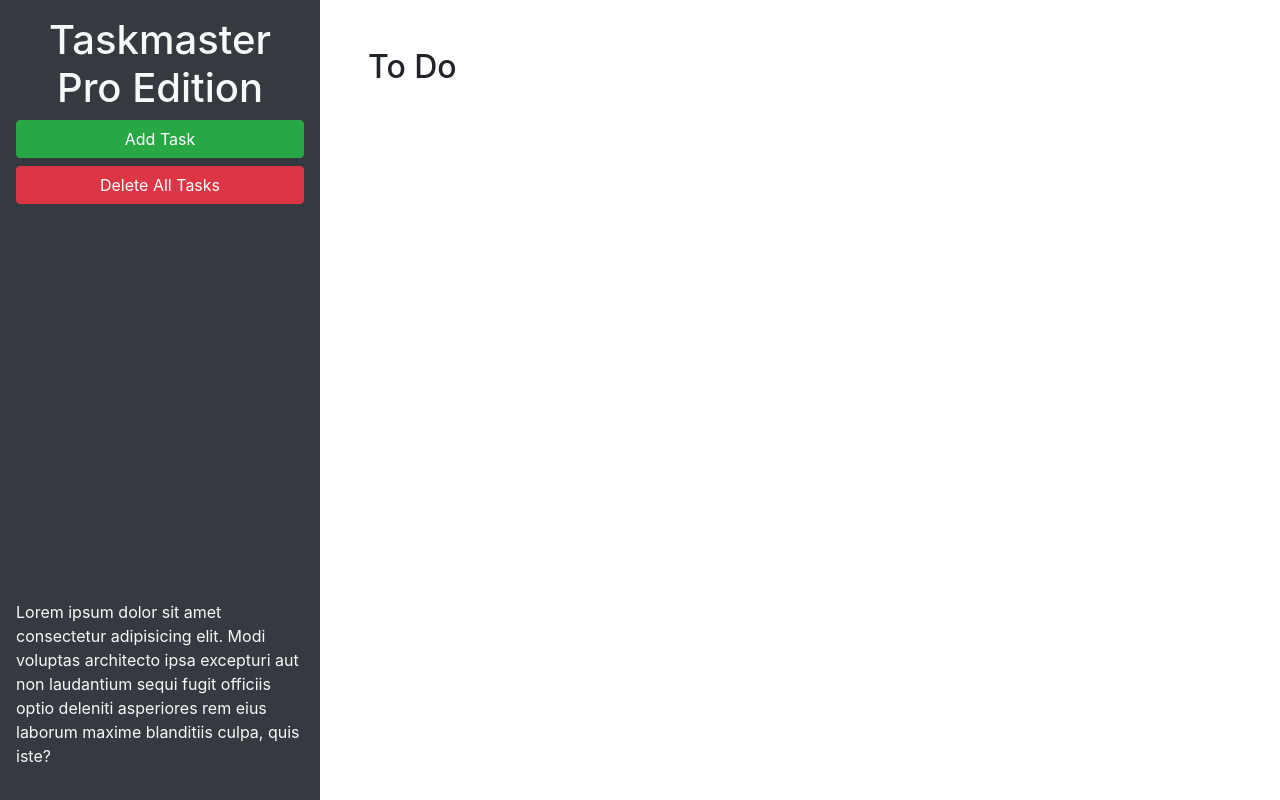
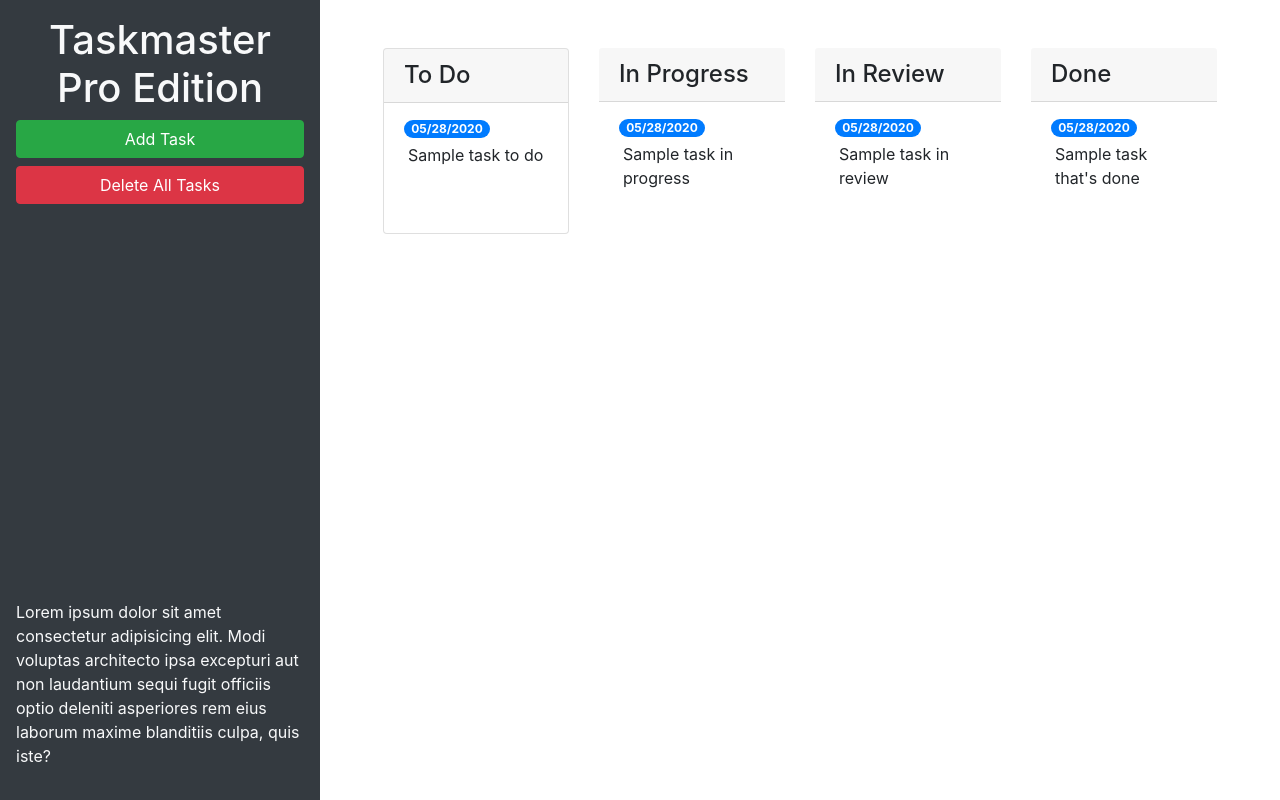
Before and after one commit to joelecox1/taskmaster-pro, a plain HTML site: page index.html in a window 1280 px wide. Drawn offline with nearby package versions, Linux system fonts and the light colour scheme.

Commit message:
added bootstrap components

```diff
--- a/index.html
+++ b/index.html
@@ -24,9 +24,59 @@
       </p>
     </header>
     <main class="col-12 col-lg-9">
-      <div class="m-5">
-        <h2>To Do</h2>
-        <ul id="list-toDo" class="list-group"> </ul>
+      <div class="m-5 row justify-content-around">
+
+        <div class="col-12 col-md-6 col-xl-3 mb-3">
+          <div class="card">
+            <h4 class="card-header">
+              To Do
+              </h2>
+              <ul id="list-toDo" class="list-group list-group-flush">
+                <li class="list-group-item">
+                  <span class="badge badge-primary badge-pill">05/28/2020</span>
+                  <p class="m-1">Sample task to do</p>
+                </li>
+              </ul>
+          </div>
+        </div>
+
+
+        <div class="col-12 col-md-6 col-xl-3 mb-3">
+          <h4 class="card-header">
+            In Progress
+          </h4>
+          <ul id="list-inProgress" class="list-group list-group-flush">
+            <li class="list-group-item">
+              <span class="badge badge-primary badge-pill">05/28/2020</span>
+              <p class="m-1">Sample task in progress</p>
+            </li>
+          </ul>
+        </div>
+
+        <div class="col-12 col-md-6 col-xl-3 mb-3">
+          <h4 class="card-header">
+            In Review
+          </h4>
+          <ul id="list-inReview" class="list-group list-group-flush">
+            <li class="list-group-item">
+              <span class="badge badge-primary badge-pill">05/28/2020</span>
+              <p class="m-1">Sample task in review</p>
+            </li>
+          </ul>
+        </div>
+
+        <div class="col-12 col-md-6 col-xl-3 mb-3">
+          <h4 class="card-header">
+            Done
+          </h4>
+          <ul id="list-done" class="list-group list-group-flush">
+            <li class="list-group-item">
+              <span class="badge badge-primary badge-pill">05/28/2020</span>
+              <p class="m-1">Sample task that's done</p>
+            </li>
+          </ul>
+        </div>
+
       </div>
     </main>
   </div>
@@ -36,28 +86,32 @@
     aria-hidden="true">
     <div class="modal-dialog modal-dialog-centered" role="document">
       <div class="modal-content">
+
         <div class="modal-header">
           <h5 class="modal-title" id="task-form-modal">Add New Task</h5>
           <button type="button" class="close" data-dismiss="modal" aria-label="Close">
             <span aria-hidden="true">&times;</span>
           </button>
         </div>
+
         <div class="modal-body">
           <form>
             <div class="form-group">
               <label for="modalTaskDescription">Task description</label>
-              <textarea id="modalTaskDescription" rows="3"></textarea>
+              <textarea id="modalTaskDescription" rows="3" class="form-control"></textarea>
             </div>
             <div class="form-group">
               <label for="modalDueDate">Due date</label>
-              <input type="text" id="modalDueDate" placeholder="mm/dd/yyyy" autocomplete="off" />
+              <input type="text" class="form-control" id="modalDueDate" placeholder="mm/dd/yyyy" autocomplete="off" />
             </div>
           </form>
         </div>
+
         <div class="modal-footer">
           <button type="button" class="btn btn-secondary" data-dismiss="modal">Close</button>
           <button type="button" class="btn btn-primary">Save Task</button>
         </div>
+
       </div>
     </div>
   </div>
```
Also changed, not shown: 1 other file.
